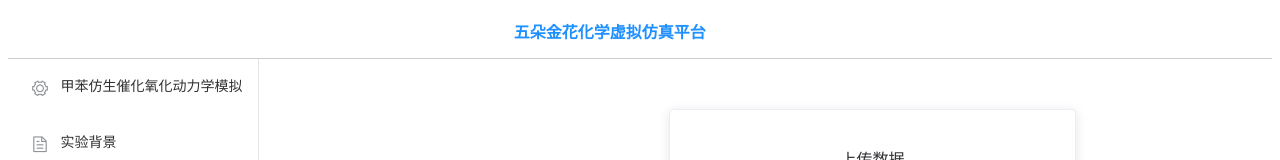
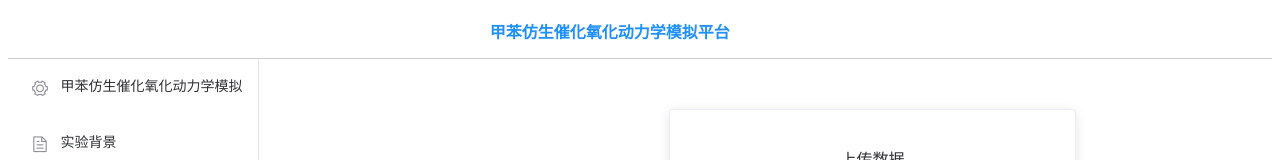
Before and after one commit to Carol-gutianle/Chemistry, a Vue app in the folder chemvision/: page /chemistry/upload_data in a window 1280 px wide. Shown: the top 160 px of the page. Built offline with nearby package versions, Linux system fonts and the light colour scheme.

Commit message:
Update myhead.vue

```diff
--- a/chemvision/src/components/myhead.vue
+++ b/chemvision/src/components/myhead.vue
@@ -1,6 +1,6 @@
 <template>
   <div style="height: 50px; line-height: 50px; border-bottom: 1px solid #ccc; display: flex">
-    <div style="text-align: center ;width: 100%; padding-left: 30px; font-weight: bold; color: dodgerblue">五朵金花化学虚拟仿真平台</div>
+    <div style="text-align: center ;width: 100%; padding-left: 30px; font-weight: bold; color: dodgerblue">甲苯仿生催化氧化动力学模拟平台</div>
     <div style="flex: 1"></div>
     <div style="width: 100px">
 
```
